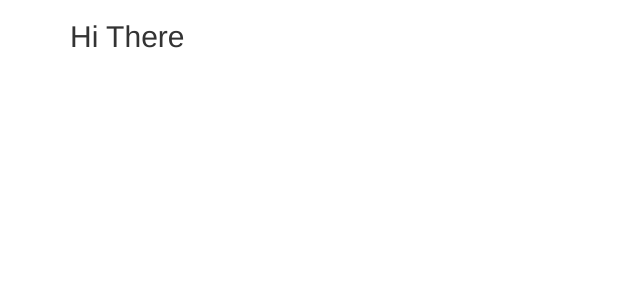
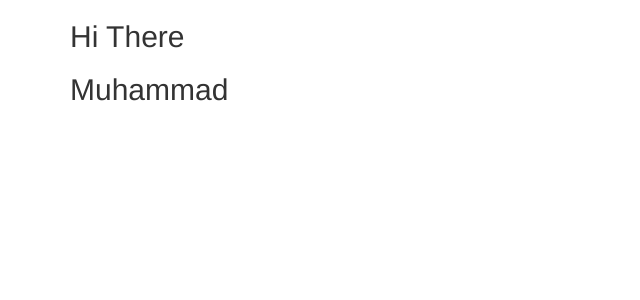
Before and after one commit to musabahallah/ng-recipe-app, an Angular app: page / in a window 1280 px wide. Shown: the top 300 px of the page, without its empty margins (0-640 px from the left). Built offline with nearby package versions, Linux system fonts and the light colour scheme.

Commit message:
second commit

```diff
--- a/src/app/app.component.html
+++ b/src/app/app.component.html
@@ -2,6 +2,7 @@
   <div class="row">
     <div class="col-md-12">
       <h2>Hi There </h2>
+      <h2>Muhammad</h2>
     </div>
   </div>
 </div>
```
